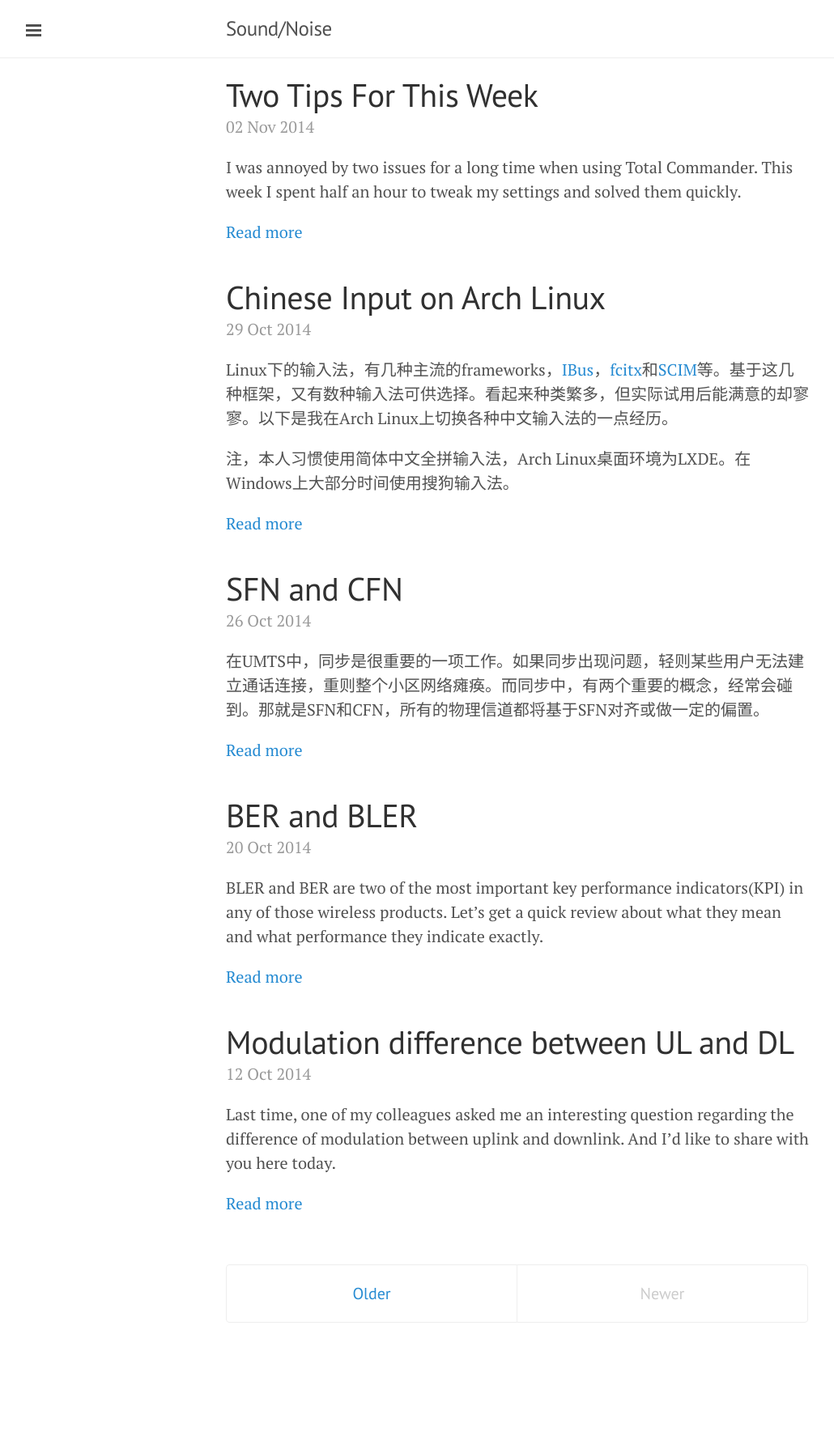
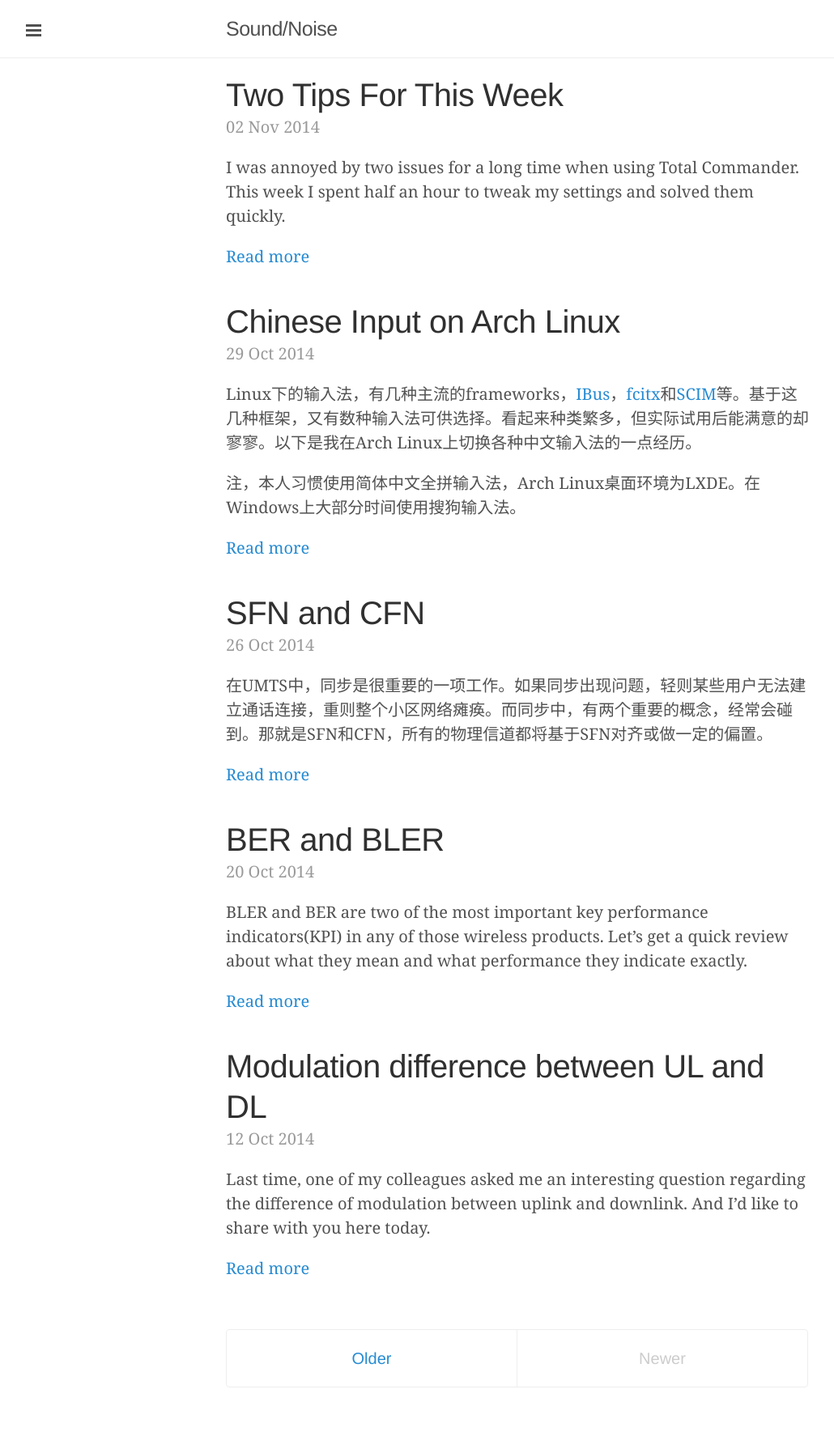
Before and after one commit to happybit/happybit.github.io, a Jekyll site: the page built from index.html, in a window 1280 px wide. Shown: the whole page at 81% size, without its empty margins (1-1031 px from the left). Built offline with Jekyll 4.4.1, drawn with Linux system fonts in a browser that asks for light colours; the list of posts is cut into pages by our own code; before the commit the page ends 1694 px from its top, so only the background shows below that.

Commit message:
disable font from head

```diff
--- a/_includes/head.html
+++ b/_includes/head.html
@@ -17,7 +17,7 @@
   <link rel="stylesheet" href="{{ site.url }}public/css/poole.css">
   <link rel="stylesheet" href="{{ site.url }}public/css/syntax.css">
   <link rel="stylesheet" href="{{ site.url }}public/css/lanyon.css">
-  <link rel="stylesheet" href="http://fonts.googleapis.com/css?family=PT+Serif:400,400italic,700|PT+Sans:400">
+  <!-- link rel="stylesheet" href="http://fonts.googleapis.com/css?family=PT+Serif:400,400italic,700|PT+Sans:400" -->
 
   <!-- Icons -->
   <link rel="apple-touch-icon-precomposed" sizes="144x144" href="{{ site.url }}public/apple-touch-icon-144-precomposed.png">
```
